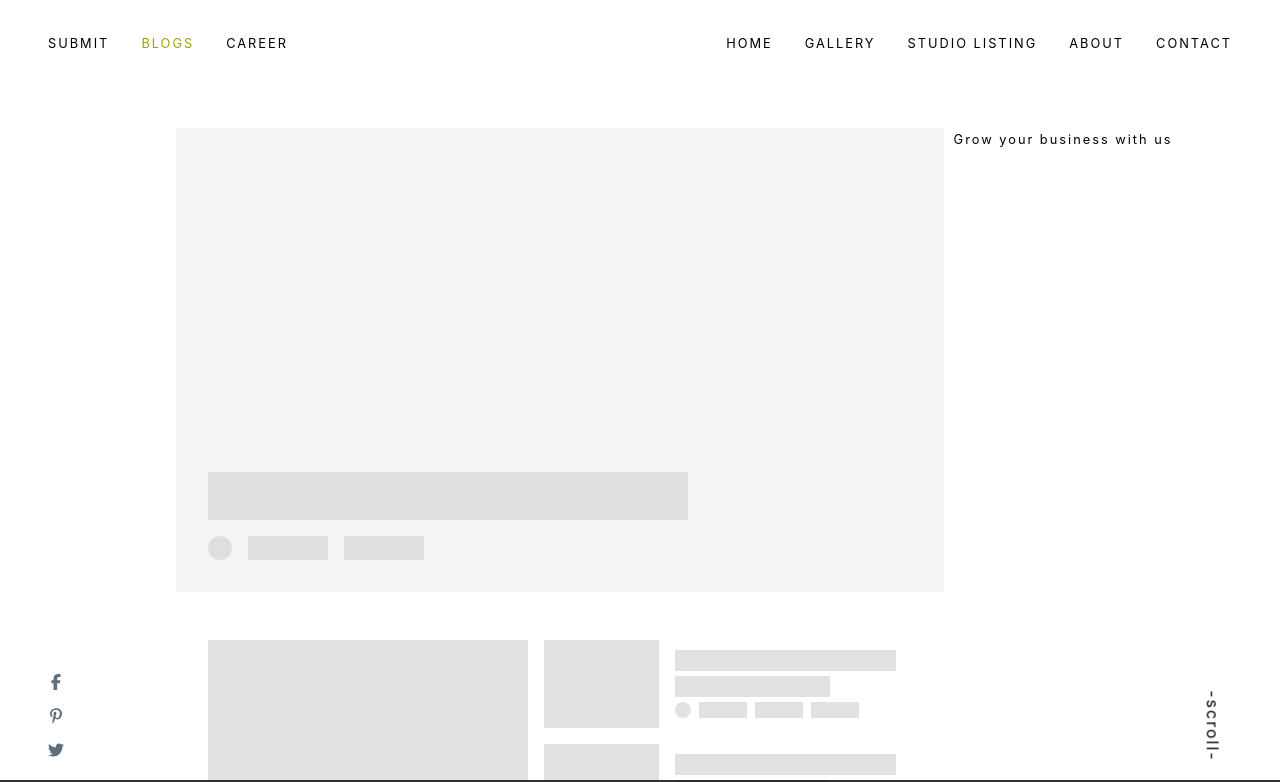
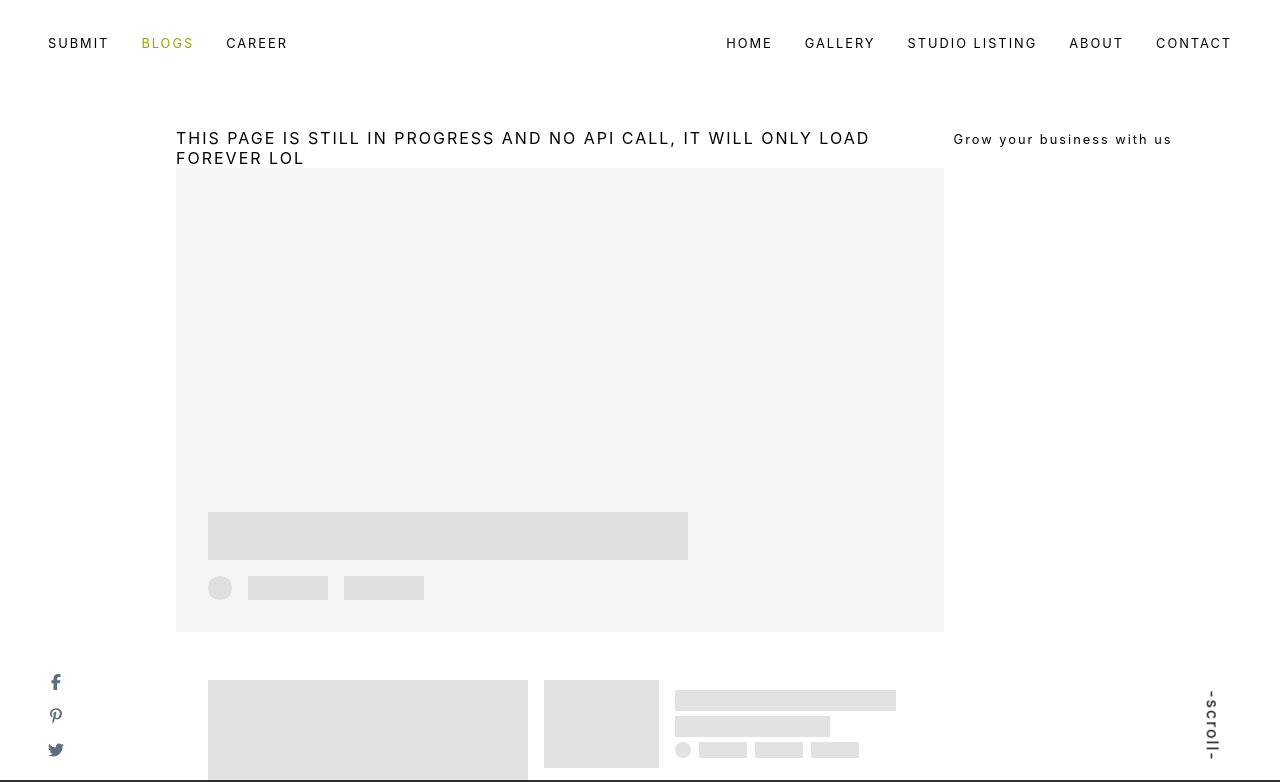
Before and after one commit to reyanjoh/theWedding-gallery, a React (Create React App) app: page /blogs in a window 1280 px wide. Shown: the top 782 px of the page. Built offline with nearby package versions, Linux system fonts and the light colour scheme; a web font is replaced by a local one.

Commit message:
added blog loading screen

```diff
--- a/src/components/LoadingScreens.jsx
+++ b/src/components/LoadingScreens.jsx
@@ -91,6 +91,7 @@ export const GalleryCardLoadingScreen = () => {
 export const BlogSectionLoading = () => {
   return (
     <div className='BlogSection-loading'>
+      THIS PAGE IS STILL IN PROGRESS AND NO API CALL, IT WILL ONLY LOAD FOREVER LOL
       <div className="scroll-area BlogSection-loading-hero padding-2-2">
 
         <div className="BlogSection-loading-hero-title-container">
```
